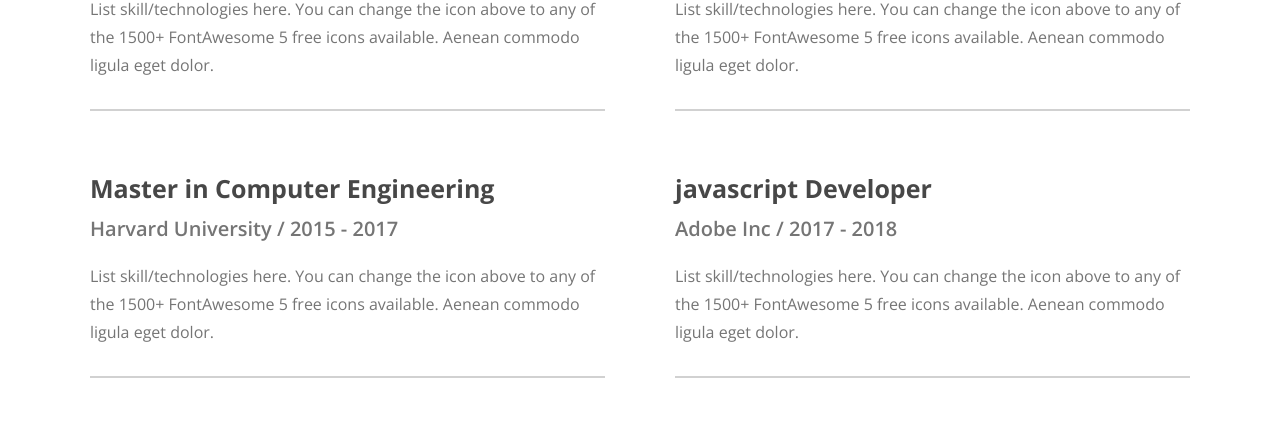
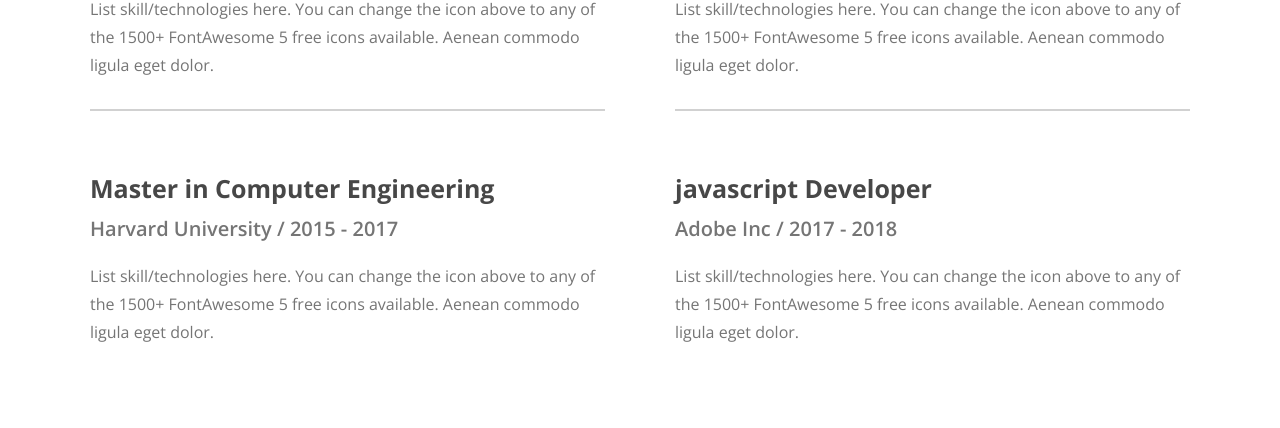
Before and after one commit to abubakar1010/practice_project-01, a plain HTML site: page index.html in a window 1280 px wide. Shown: the part 3057-3485 px from the top of the page. Drawn offline with nearby package versions, Linux system fonts and the light colour scheme.

Commit message:
solved a mistake and complete full design

```diff
--- a/index.html
+++ b/index.html
@@ -152,7 +152,7 @@
                     <p class="resume-description">List skill/technologies here. You can change the icon above
                         to any of the 1500+ FontAwesome 5 free icons available. Aenean commodo ligula eget dolor.</p>
                 </div>
-                <div class="resume-divider">
+                <div class="resume-divider uncommon-border">
                     <h4 class="resume-title">Master in Computer Engineering</h4>
                     <h5 class="resume-subtitle">Harvard University / 2015 - 2017</h5>
                     <p class="resume-description">List skill/technologies here. You can change the icon above
@@ -173,7 +173,7 @@
                     <p class="resume-description">List skill/technologies here. You can change the icon above
                         to any of the 1500+ FontAwesome 5 free icons available. Aenean commodo ligula eget dolor.</p>
                 </div>
-                <div class="resume-divider">
+                <div class="resume-divider uncommon-border">
                     <h4 class="resume-title">javascript Developer</h4>
                     <h5 class="resume-subtitle">Adobe Inc / 2017 - 2018</h5>
                     <p class="resume-description">List skill/technologies here. You can change the icon above
--- a/styles/style.css
+++ b/styles/style.css
@@ -237,6 +237,10 @@ font-weight: 700;
     border-bottom: 2px solid var(--border-background) ;
 }
 
+.uncommon-border{
+  border: none !important;
+}
+
 .resume-title{
     color: var(--secondary-text-color);
 font-size: 25px;
```
